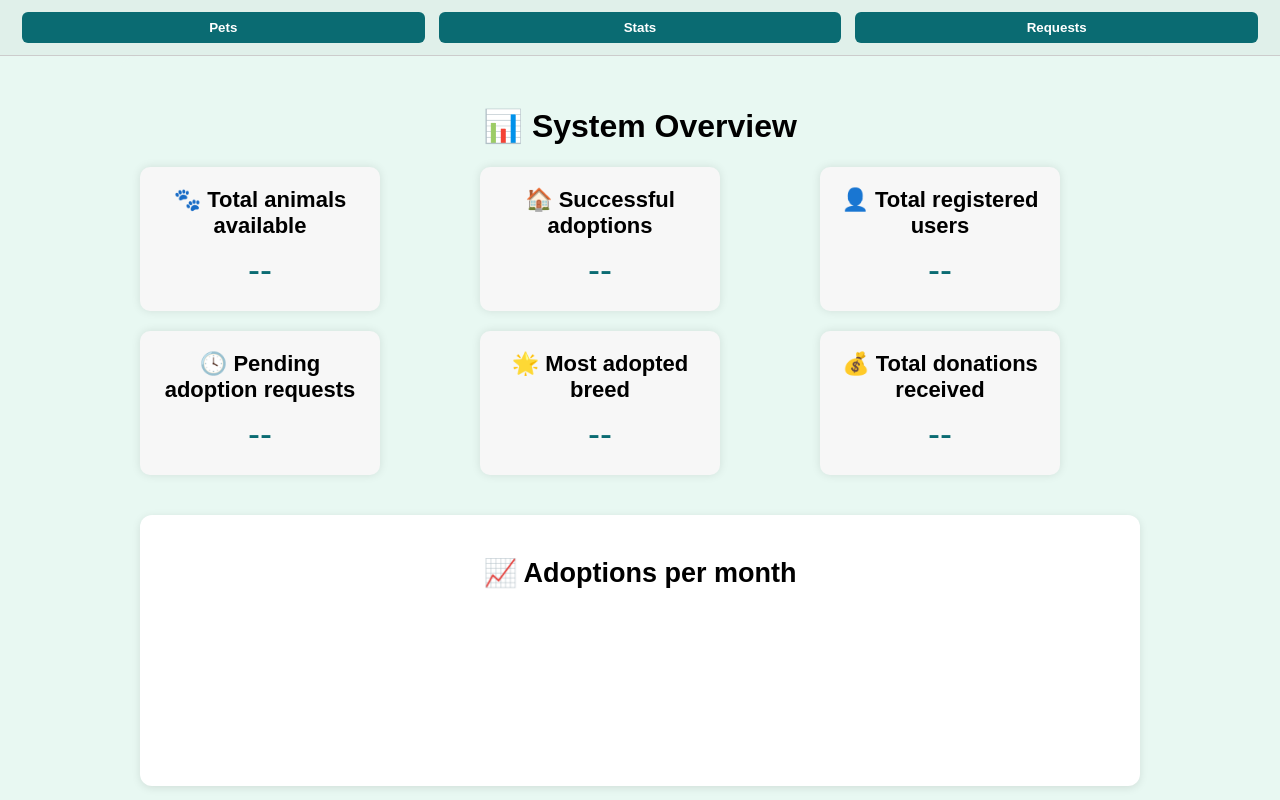
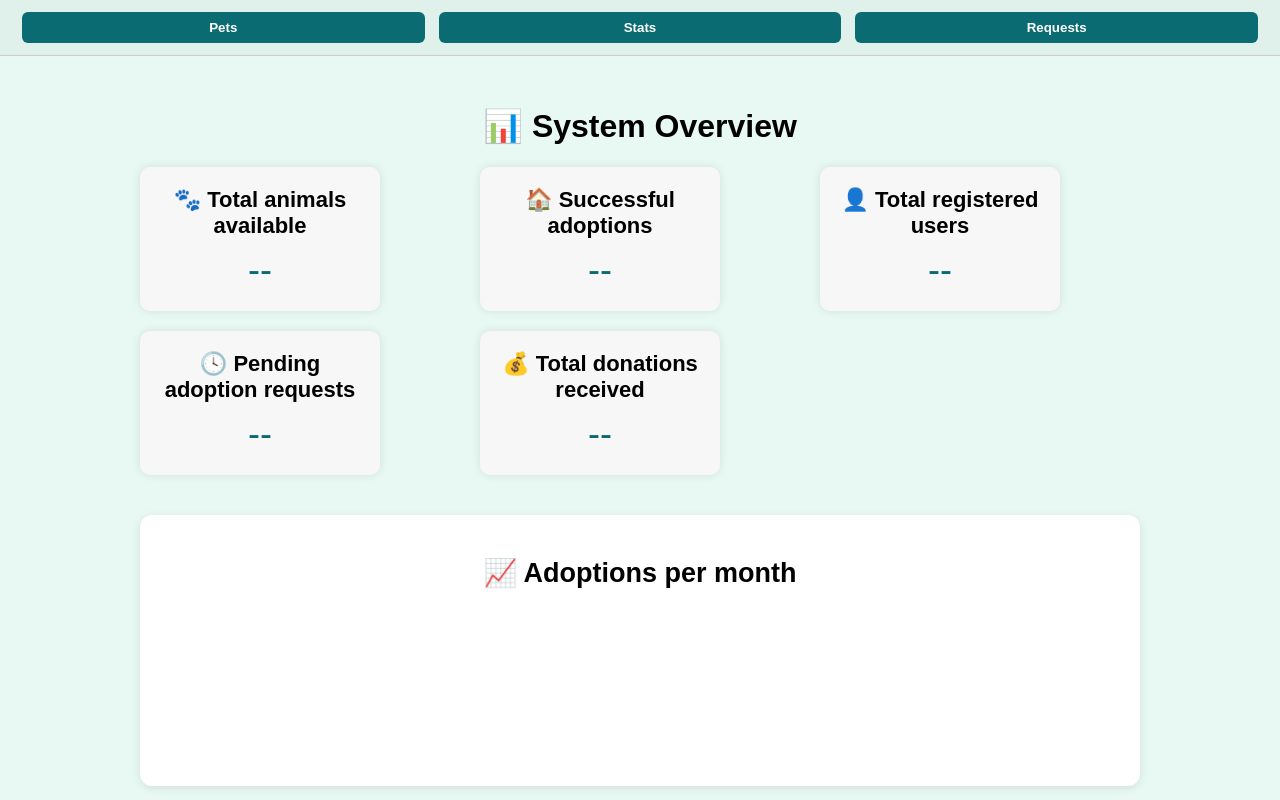
Before and after one commit to safana1208/adopetPRJ, a website: page client/admin-stats.html in a window 1280 px wide. Drawn offline with nearby package versions, Linux system fonts and the light colour scheme; no server answers; a web font is replaced by a local one.

Commit message:
Update admin-stats.html

```diff
--- a/client/admin-stats.html
+++ b/client/admin-stats.html
@@ -35,10 +35,6 @@
         <div class="stat-value" id="pendingRequests">--</div>
       </div>
       <div class="stat-card">
-        <div class="stat-title">🌟 Most adopted breed</div>
-        <div class="stat-value" id="mostAdoptedBreed">--</div>
-      </div>
-      <div class="stat-card">
         <div class="stat-title">💰 Total donations received</div>
         <div class="stat-value" id="totalDonations">--</div>
       </div>
```
